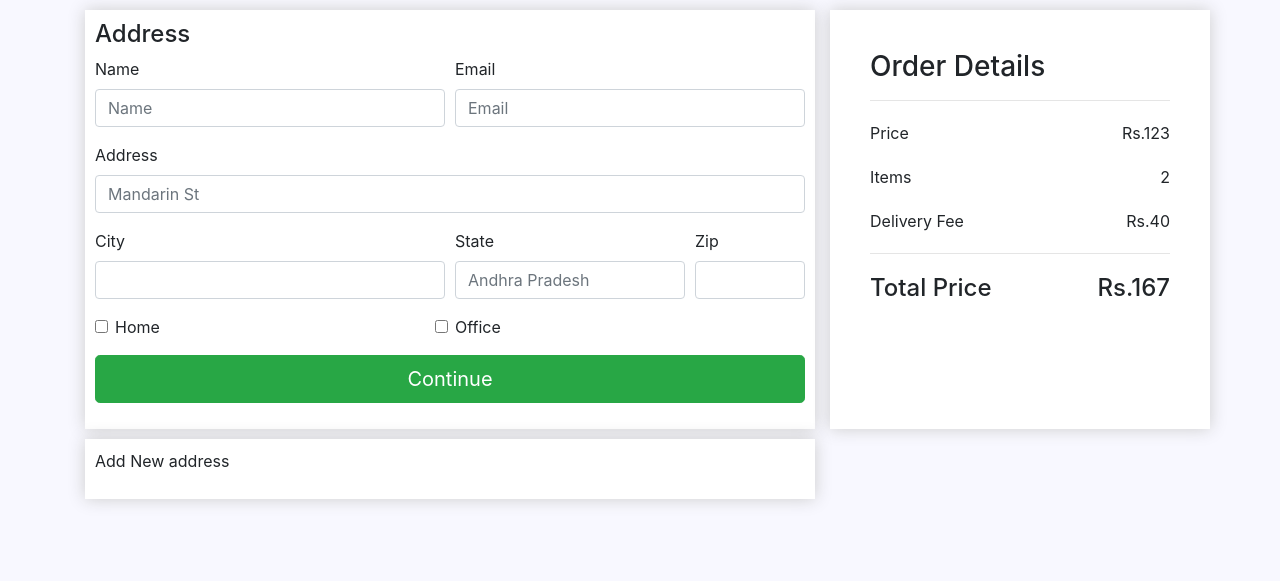
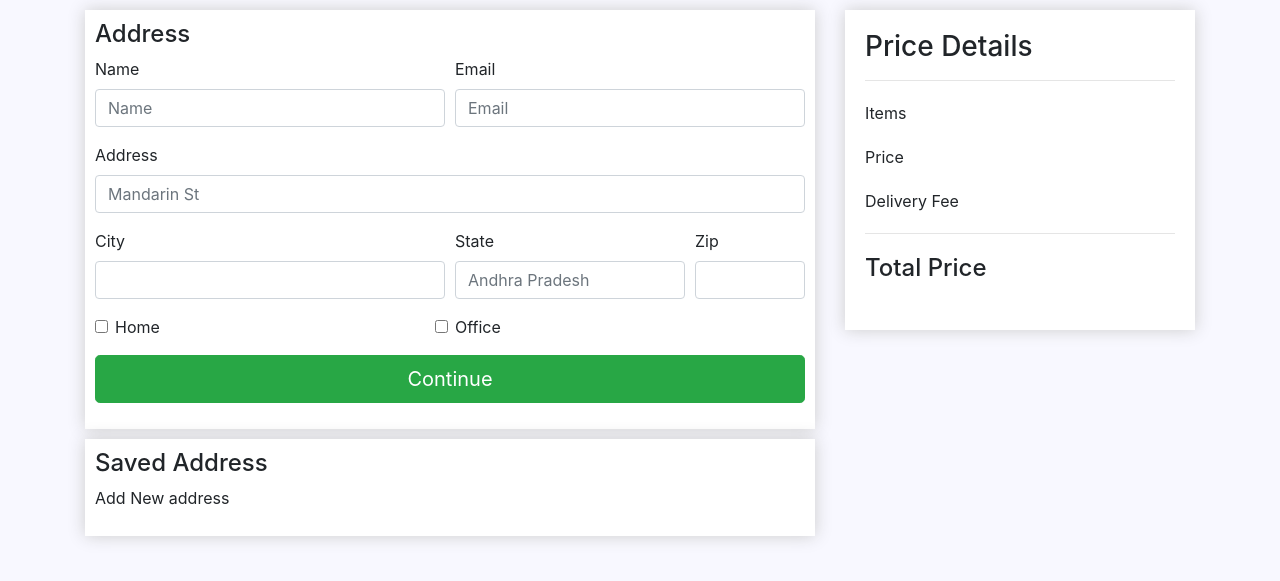
Before and after one commit to raviarrow88/Django-ecommerce, a Django app: page /checkout/ in a window 1280 px wide. Shown: the part 56-637 px from the top of the page. Run offline with Django 3.2, Linux system fonts and the light colour scheme; data comes from the database, SQL or seed files in the repository; some libraries are stand-ins or nearby versions.

Commit message:
modified checkout html

```diff
--- a/website/templates/checkout.html
+++ b/website/templates/checkout.html
@@ -59,56 +59,29 @@
       </div>
 
     </div>
-    <div class="col-4  col-sm-4 col-md-4 col-ls-4 cart-holder">
-      <div class="order-details">
-
-        <div class='' style="padding:30px">
-          <div class="price-detail-header">
-            <h3>Order Details</h3>
-          </div>
-          <hr>
-          <div class="price-container">
-            <div class="price p-det">
-              Price
-              <span>Rs.123</span>
-            </div>
-            <div class="del-fee p-det">
-              Items
-              <span>2</span>
-            </div>
-            <div class="del-fee p-det">
-              Delivery Fee
-              <span>Rs.40</span>
-            </div>
-
-            <hr>
-            <div class="p-det">
-              <h4>Total Price</h4>
-              <span><h4>Rs.167</h4></span>
-            </div>
-          </div>
-
-
-
-      </div>
-      </div>
-
+    <div class="col-4  col-sm-4 col-md-4 col-ls-4 ">
+        {% include 'items_card.html' %}
     </div>
 
     <div class="col-8 col-sm-8 col-md-8">
       <div class="cart-holder">
+        <div class="header">
+          <h4>Saved Address</h4>
+        </div>
         {% for add in  address %}
             <div class="add_holder">
-              <div class="add_section">
-                <input type="radio" name="" value="">
-                {{add.get_address_type_display}}
-                {{ add.user.phone_number }}
+              <div class="add_section cart-holder ">
+                <span><p><input type="radio" name="" value="{{add.id}}">
+                {{add.get_address_type_display}}</p></span>
+                {{ add.user.phone_number }},
                 {{ add.street_address}}
                 {{add.apartment_address}}
                 {{add.zipcode}}
+
               </div>
+
             </div>
-            <hr>
+
         {% empty %}
             <p>Add New address</p>
         {% endfor %}
```
